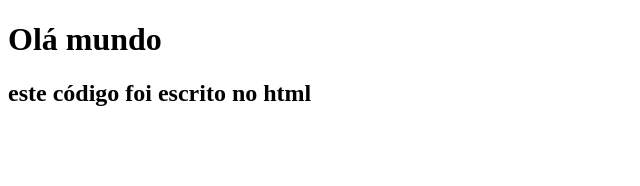
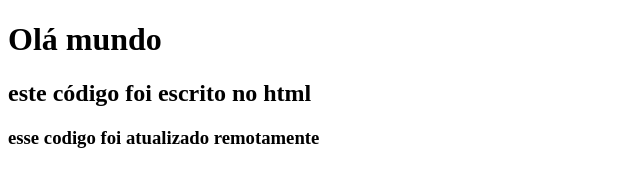
Before and after one commit to AmandaOlio/olamundo, a plain HTML site: page index.html in a window 1280 px wide. Shown: the whole page, without its empty margins (0-640 px from the left). Drawn offline with Linux system fonts and the light colour scheme.

Commit message:
Update index.html remoto

```diff
--- a/index.html
+++ b/index.html
@@ -8,5 +8,6 @@
 <body>
       <h1>Olá mundo</h1>
 	  <h2>este código foi escrito no html</h2>
+			  <h3>esse codigo foi atualizado remotamente</h3>
 </body>
 </html>
```
